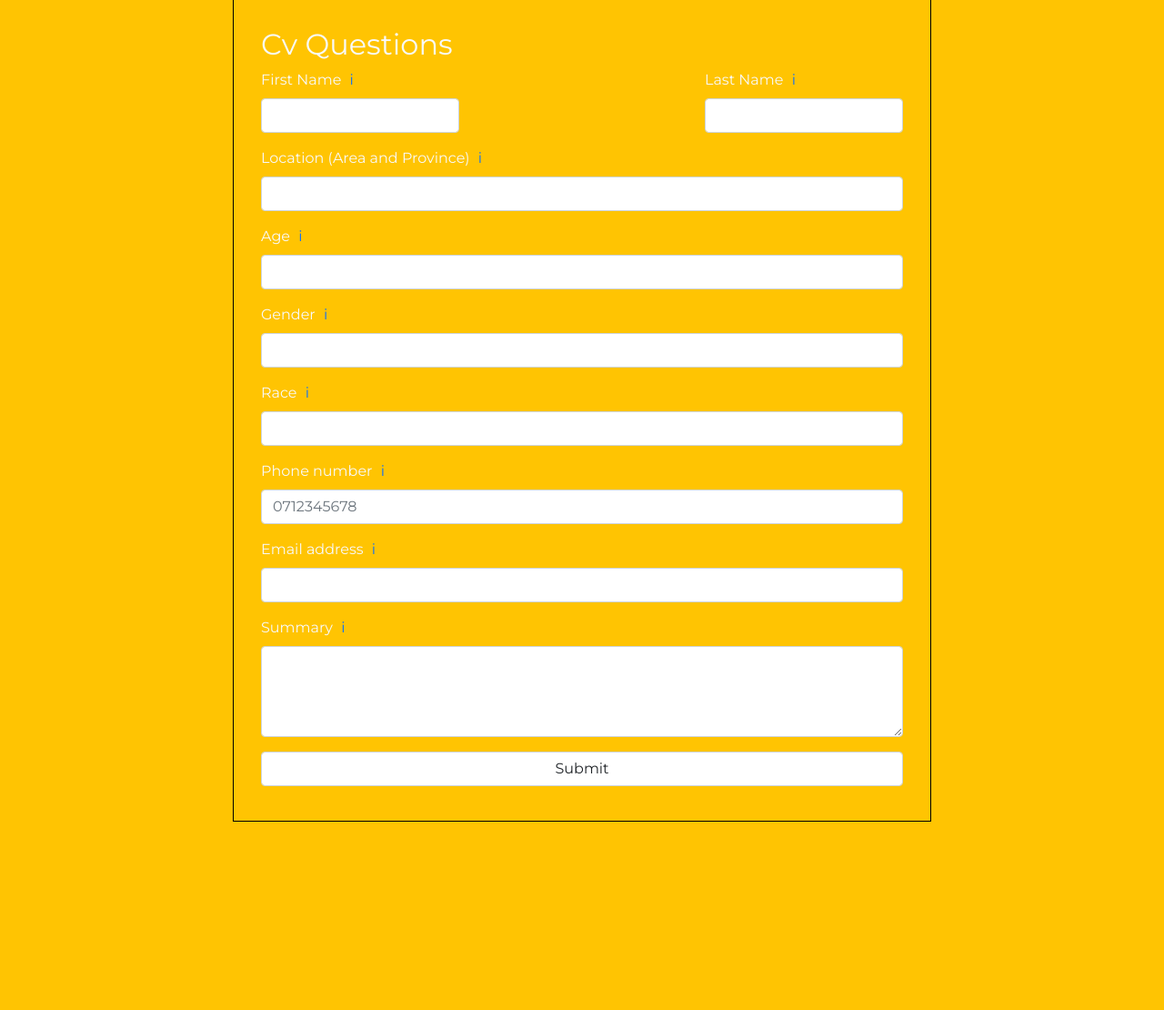
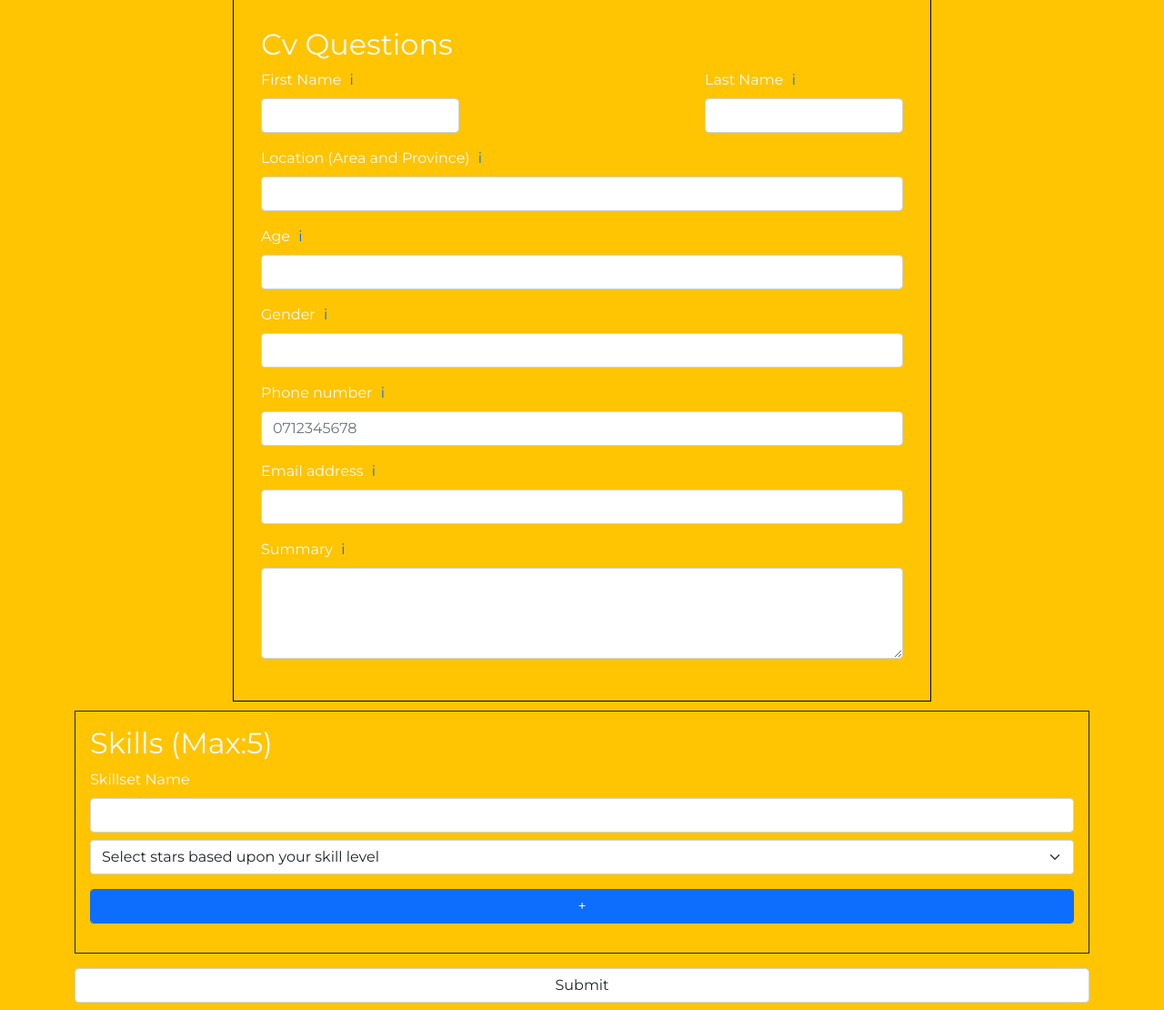
Before and after one commit to Mookgol/Cv-maker, a PHP site: page / in a window 1280 px wide. Shown: the part 145-1255 px from the top of the page at 91% size. Before the commit the page ends 1048 px from the top, so only its background shows below. Run offline with PHP 8.4, Linux system fonts and the light colour scheme.

Commit message:
more features

```diff
--- a/index.php
+++ b/index.php
@@ -87,14 +87,6 @@
                     <input type="text" class="form-control" id="Gender" name="gender" required>
                 </div>
                 <div class="mb-3">
-                    <label class="form-label">Race
-                        <span class="info-icon">i
-                            <span class="info-box">Enter your race.</span>
-                        </span>
-                    </label>
-                    <input type="text" class="form-control" id="race" name="race" required>
-                </div>
-                <div class="mb-3">
                     <label class="form-label">Phone number
                         <span class="info-icon">i
                             <span class="info-box">Enter your phone number in the format 0712345678.</span>
@@ -120,9 +112,84 @@
                         <textarea class="form-control" id="summary" name="summary" style="height: 100px" required></textarea>
                     </div>
                 </div>
-                <input type="submit" class="form-control my-2">
-            </form>
-        </div>
+            </div>
+
+            <div class="border border-dark p-3 mb-3">
+                <h2>Skills (Max:5)</h2>
+                <div class="mb-3">
+                    <label for="exampleInputEmail1" class="form-label">Skillset Name</label>
+                    <input type="text" class="form-control" name="skill1" required>
+                    <select class="form-select mt-2" name="skill_level1" required>
+                        <option value="">Select stars based upon your skill level</option>
+                        <option value="1">1 - Novice</option>
+                        <option value="2">2 - Advanced Beginner</option>
+                        <option value="3">3 - Competent</option>
+                        <option value="4">4 - Proficient</option>
+                        <option value="5">5 - Expert</option>
+                    </select>
+                </div>
+                <div id="addSkill"></div>
+                <div class="mb-3">
+                    <button type="button" id="skill_hide" class="btn btn-primary form-control" onclick="addSkill()">+</button>
+                </div>
+            </div>
+<!--        <div class="border border-dark p-3 mb-3">-->
+<!--            <h2>Hobbies (Max:4)</h2>-->
+<!--            <div class="mb-3">-->
+<!--                <label for="exampleInputEmail1" class="form-label">Hobby</label>-->
+<!--                <input type="text" name="hobby1" class="form-control" required>-->
+<!--            </div>-->
+<!--            <div id="addHobby"></div>-->
+<!--            <div class="mb-3">-->
+<!--                <button type="button" id="hobby_hide" class="btn btn-primary form-control" onclick="addHobby()">+</button>-->
+<!--            </div>-->
+<!--        </div>-->
+<!--        <div class="border border-dark p-3 mb-3">-->
+<!--            <h2>Education (Max:3)</h2>-->
+<!--            <div class="mb-3">-->
+<!--                <label for="exampleInputEmail1" class="form-label">School/College/University</label>-->
+<!--                <input type="text" name="institute1" class="form-control">-->
+<!--            </div>-->
+<!--            <div class="mb-3">-->
+<!--                <label for="exampleInputEmail1" class="form-label">Degree Name</label>-->
+<!--                <input type="text" name="degree1" class="form-control">-->
+<!--            </div>-->
+<!--            <div class="mb-3 d-flex justify-content-between">-->
+<!--                <div>-->
+<!--                    <label for="exampleInputEmail1" class="form-label">From</label>-->
+<!--                    <input type="text" name="from1" class="form-control">-->
+<!--                </div>-->
+<!--                <div>-->
+<!--                    <label for="exampleInputEmail1" class="form-label">To</label>-->
+<!--                    <input type="text" name="to1" class="form-control">-->
+<!--                </div>-->
+<!--            </div>-->
+<!--            <div class="mb-3">-->
+<!--                <label for="exampleInputEmail1" class="form-label">Grade/Score/CGPA</label>-->
+<!--                <input type="text" name="grade1" class="form-control">-->
+<!--            </div>-->
+<!--            <div id="addEducation"></div>-->
+<!--            <div class="mb-3">-->
+<!--                <button type="button" id="education_hide" class="btn btn-primary form-control" onclick="addEducation()">+</button>-->
+<!--            </div>-->
+<!--        </div>-->
+<!--        <div class="border border-dark p-3 mb-3">-->
+<!--            <h2>Experience (Max:3)</h2>-->
+<!--            <div class="mb-3">-->
+<!--                <label for="exampleInputEmail1" class="form-label">Title</label>-->
+<!--                <input type="text" name="title1" class="form-control">-->
+<!--            </div>-->
+<!--            <div class="mb-3">-->
+<!--                <label for="exampleInputEmail1" class="form-label">Description</label>-->
+<!--                <input type="text" name="description1" class="form-control">-->
+<!--            </div>-->
+<!--            <div id="addExperience"></div>-->
+<!--            <div class="mb-3">-->
+<!--                <button type="button" id="experience_hide" class="btn btn-primary form-control" onclick="addExperience()">+</button>-->
+<!--            </div>-->
+<!--        </div>-->
+        <input type="submit" class="form-control my-2">
+        </form>
     </div>
     <script src="app.js"></script>
 </body>
```
